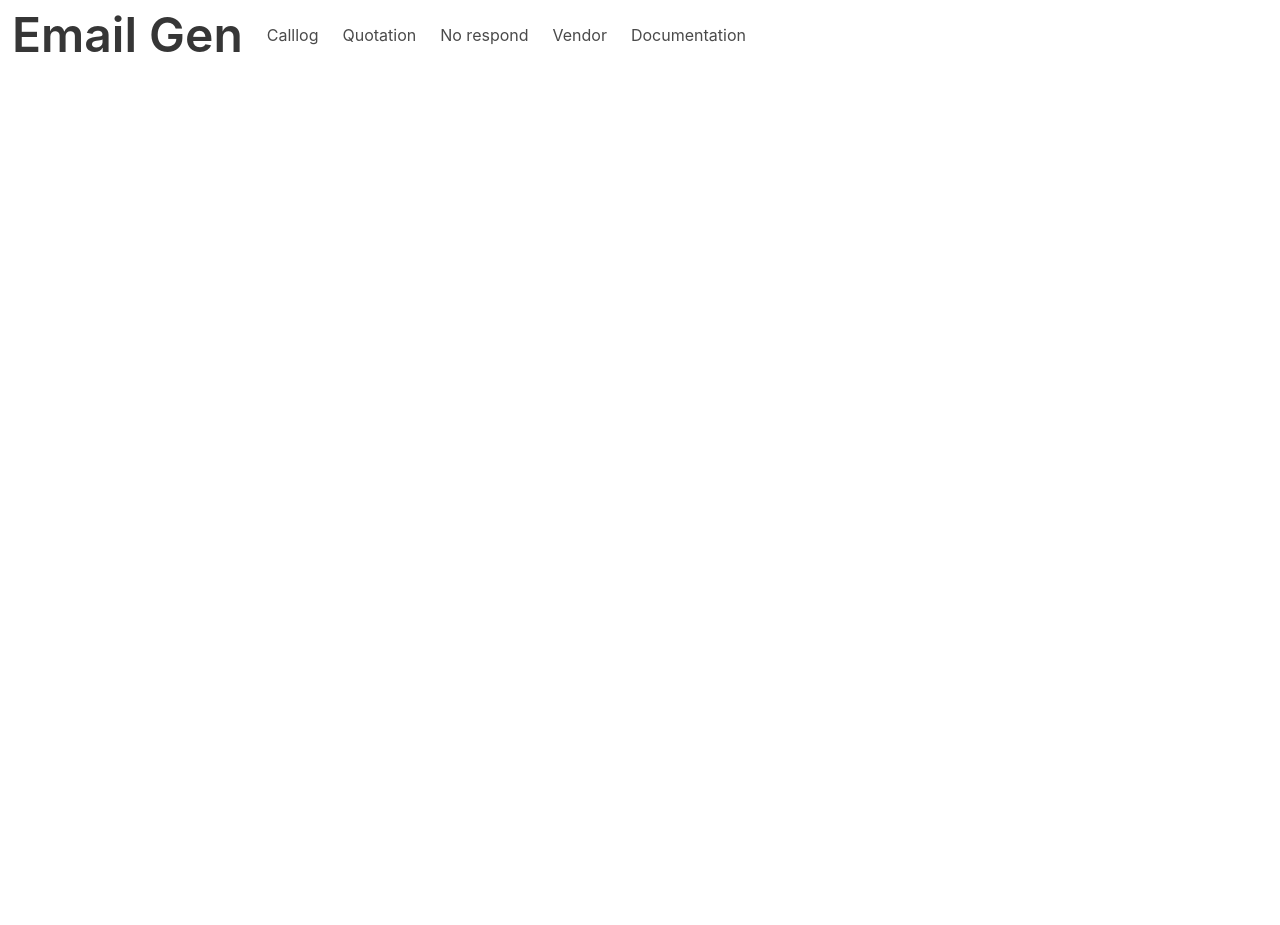
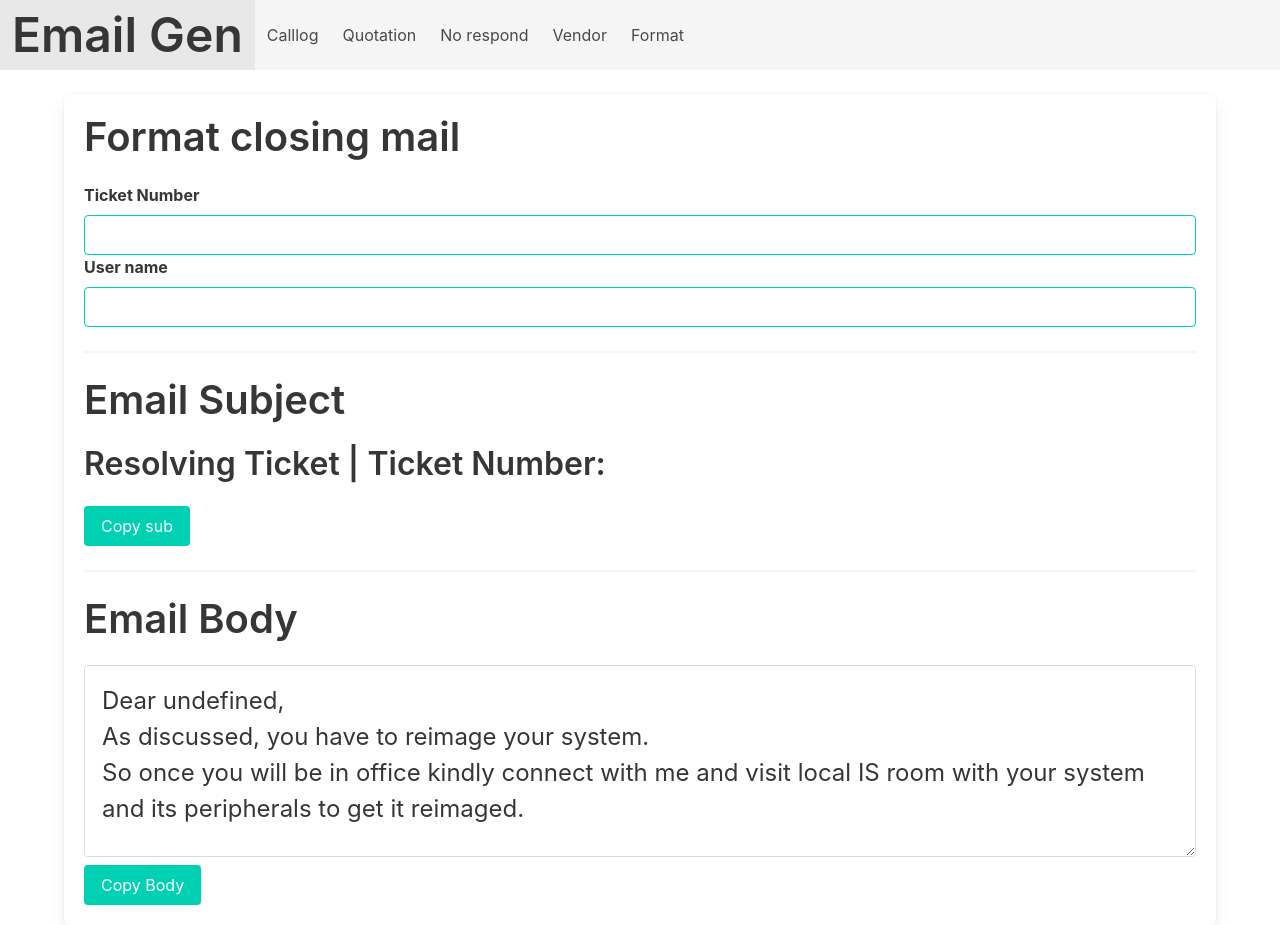
Before and after one commit to freakflames29/vue-email, a Vue app: page /format in a window 1280 px wide. Before the commit the page ends 800 px from the top, so only its background shows below. Built offline with nearby package versions, Linux system fonts and the light colour scheme.

Commit message:
added format

```diff
--- /dev/null
+++ b/src/components/Format.vue
@@ -0,0 +1,83 @@
+<template>
+    <div class="container mt-5 box">
+        <h1 class="title is-2">Format closing mail</h1>
+        <label for="tick_no" class="label">Ticket Number</label>
+        <input class="input is-primary" type="text" id="tick_no" v-model="emailsub" />
+
+        <label for="tick_user" class="label">User name</label>
+        <input class="input is-primary" type="text" id="tick_user" v-model="username">
+
+        <hr>
+        <p class="title is-2">Email Subject</p>
+        <h1 class="title is-3" id="email_sub" :class={colorgreen:copied,colored:!copied}>Resolving Ticket | Ticket Number:{{ emailsub }}</h1>
+        <button class="button is-primary" @click="copyemailsub('email_sub')">Copy sub</button>
+        <hr>
+        <p class="title is-2">Email Body</p>
+        <p class="title is-4 colorgreen" v-if="emailbody">EMAIL BODY COPIED</p>
+        <textarea name="tc_msg" id="tc_msg_field" class="textarea is-large" readonly="true">Dear {{ username[0]+username.slice(1).toLowerCase().trimEnd()}},
+As discussed, you have to reimage your system.
+So once you will be in office kindly connect with me and visit local IS room with your system and its peripherals to get it reimaged.
+
+NOTE: Take backup of your necessary documents as IS will not be responsible for any kind of data loss.
+
+Hence I am closing the ticket to avoid further aging.
+
+We prefer NOT TO REOPEN the ticket.
+
+If you face any challenge, please reach out to me-2297004/ Reply on this mail chain/ Call me on undersigned number or if I am not available you can email my leads de.avishek@tcs.com/rakesh.banik@tcs.com/debojit.sadhukhan@tcs.com for urgent help
+</textarea>
+        <button class="button is-primary mt-2" @click="copyemailbody('tc_msg_field',)">Copy Body</button>
+
+    </div>
+    </template>
+
+    <script>
+    export default {
+        name: 'Format',
+        data() {
+            return {
+                emailsub: null,
+                emailbody: null,
+                username: '',
+                copied: false,
+                emailbody: false,
+            }
+        },
+        methods: {
+            copyemailsub(id) {
+                const body = document.getElementById(id);
+                // body.select();
+                // body.setSelectionRange(0, 99999);
+                navigator.clipboard.writeText(body.textContent);
+
+                this.copied = true;
+
+                setTimeout(() => {
+                    this.copied = false;
+
+                }, 2000)
+            },
+            copyemailbody(id) {
+                const body = document.getElementById(id);
+                body.select();
+                body.setSelectionRange(0, 99999);
+                navigator.clipboard.writeText(body.textContent);
+
+                this.emailbody = true;
+
+                setTimeout(() => {
+                    this.emailbody = false;
+                }, 2000)
+            }
+        }
+
+    }
+    </script>
+
+    <style scoped>
+    .colorgreen {
+        color: green;
+    }
+
+
+    </style>
--- a/src/components/Nav.vue
+++ b/src/components/Nav.vue
@@ -1,5 +1,5 @@
 <template>
-<nav class="navbar " role="navigation" aria-label="main navigation">
+<nav class="navbar is-light " role="navigation" aria-label="main navigation">
     <div class="navbar-brand">
         <RouterLink class="navbar-item" to="/">
             <h1 class="title is-1 ">Email Gen</h1>
@@ -26,10 +26,11 @@
             <RouterLink class="navbar-item" to="/vendor">
                 Vendor
             </RouterLink>
+            <RouterLink class="navbar-item" to="/format">
+                Format
+            </RouterLink>
 
-            <a class="navbar-item">
-                Documentation
-            </a>
+
 
             <!-- <div class="navbar-item has-dropdown is-hoverable">
                 <a class="navbar-link">
--- a/src/router/index.js
+++ b/src/router/index.js
@@ -5,6 +5,7 @@ import Calllog from '../components/Calllog.vue';
 import Quot from '../components/Quot.vue';
 import Norespond from '../components/Norespond.vue';
 import Vendor from '../components/Vendor.vue';
+import Format from '../components/Format.vue';
 // import Dum from '../components/Dum.vue';
 
 const router = createRouter({
@@ -35,6 +36,11 @@ const router = createRouter({
       name: 'vendor',
       component: Vendor
     },
+    {
+      path: '/format',
+      name: 'Format',
+      component: Format
+    },
     // {
     //   path: '/about',
     //   name: 'about',
```
